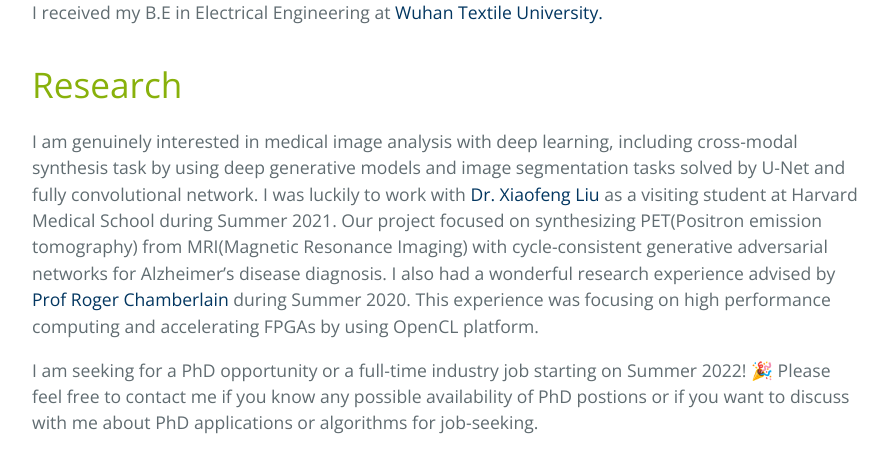
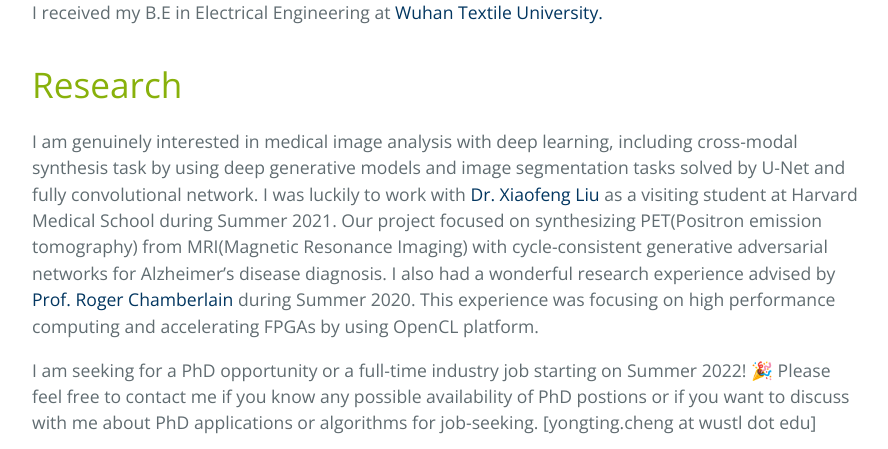
Before and after one commit to chengyongting/chengyongting.github.io, a Jekyll site: the page built from index.md, in a window 1280 px wide and 900 px high, scrolled down 867 px, cut to the strip 0-449 px from the top of the window. Shown: the whole strip, without its empty margins (192-1080 px from the left). Built offline with Jekyll 4.4.1, drawn with Linux system fonts in a browser that asks for light colours.

Commit message:
Update index.md

```diff
--- a/index.md
+++ b/index.md
@@ -17,11 +17,11 @@ I received my B.E in Electrical Engineering at <a href= "https://www.wtu.edu.cn/
 
 # Research
 I am genuinely interested in medical image analysis with deep learning, including cross-modal synthesis task by using deep generative models
-and image segmentation tasks solved by U-Net and fully convolutional network. I was luckily to work with <a href="https://scholar.harvard.edu/xiaofeng"> Dr. Xiaofeng Liu</a> as a visiting student at Harvard Medical School during Summer 2021. Our project focused on synthesizing PET(Positron emission tomography) from MRI(Magnetic Resonance Imaging) with cycle-consistent generative adversarial networks for Alzheimer’s disease diagnosis. I also had a wonderful research experience advised by <a href="https://www.ccrc.wustl.edu/~roger/">Prof Roger Chamberlain</a> during Summer 2020. This experience was focusing on high performance computing and accelerating FPGAs by using OpenCL platform.
+and image segmentation tasks solved by U-Net and fully convolutional network. I was luckily to work with <a href="https://scholar.harvard.edu/xiaofeng"> Dr. Xiaofeng Liu</a> as a visiting student at Harvard Medical School during Summer 2021. Our project focused on synthesizing PET(Positron emission tomography) from MRI(Magnetic Resonance Imaging) with cycle-consistent generative adversarial networks for Alzheimer’s disease diagnosis. I also had a wonderful research experience advised by <a href="https://www.ccrc.wustl.edu/~roger/">Prof. Roger Chamberlain</a> during Summer 2020. This experience was focusing on high performance computing and accelerating FPGAs by using OpenCL platform.
 
 I am seeking for a PhD opportunity or a full-time industry job starting on Summer 2022! 🎉
 Please feel free to contact me if you know any possible availability of PhD postions or if you want to discuss with me about PhD applications or algorithms for job-seeking.
-
+[yongting.cheng at wustl dot edu]
 
 * * *
 
```
